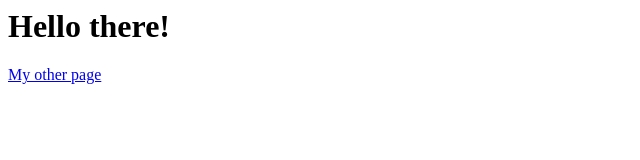
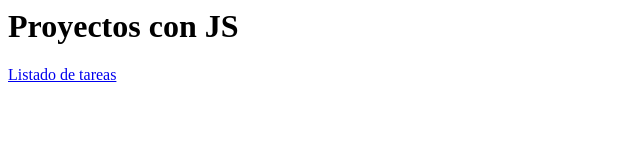
Before and after one commit to zrubio/web-platform-4idy4f, a plain HTML site: page index.html in a window 1280 px wide. Shown: the whole page, without its empty margins (0-640 px from the left). Drawn offline with Linux system fonts and the light colour scheme.

Commit message:
1 file modified, 3 added

```diff
--- a/index.html
+++ b/index.html
@@ -5,7 +5,7 @@
     <!-- <link rel="stylesheet" type="text/css" href="styles.css"> -->
   </head>
   <body>
-    <h1>Hello there!</h1>
-    <a href="/me.html">My other page</a>
+    <h1>Proyectos con JS</h1>
+    <a href="to-list/index.html">Listado de tareas</a>
   </body>
 </html>
```
Also changed, not shown: to-list/index.html (added, +12 -0 lines), to-list/css/style.css (added), to-list/js/script.js (added).
